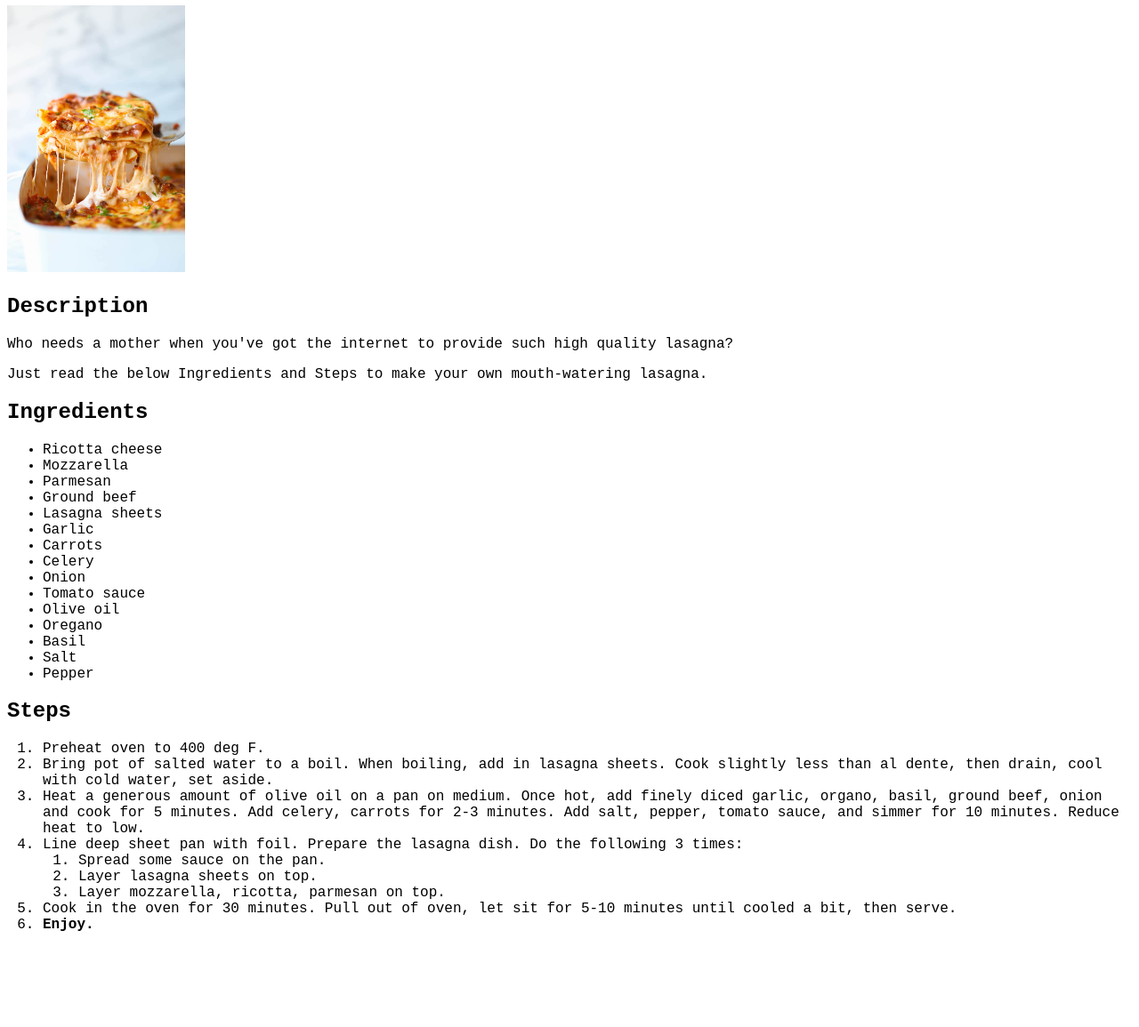
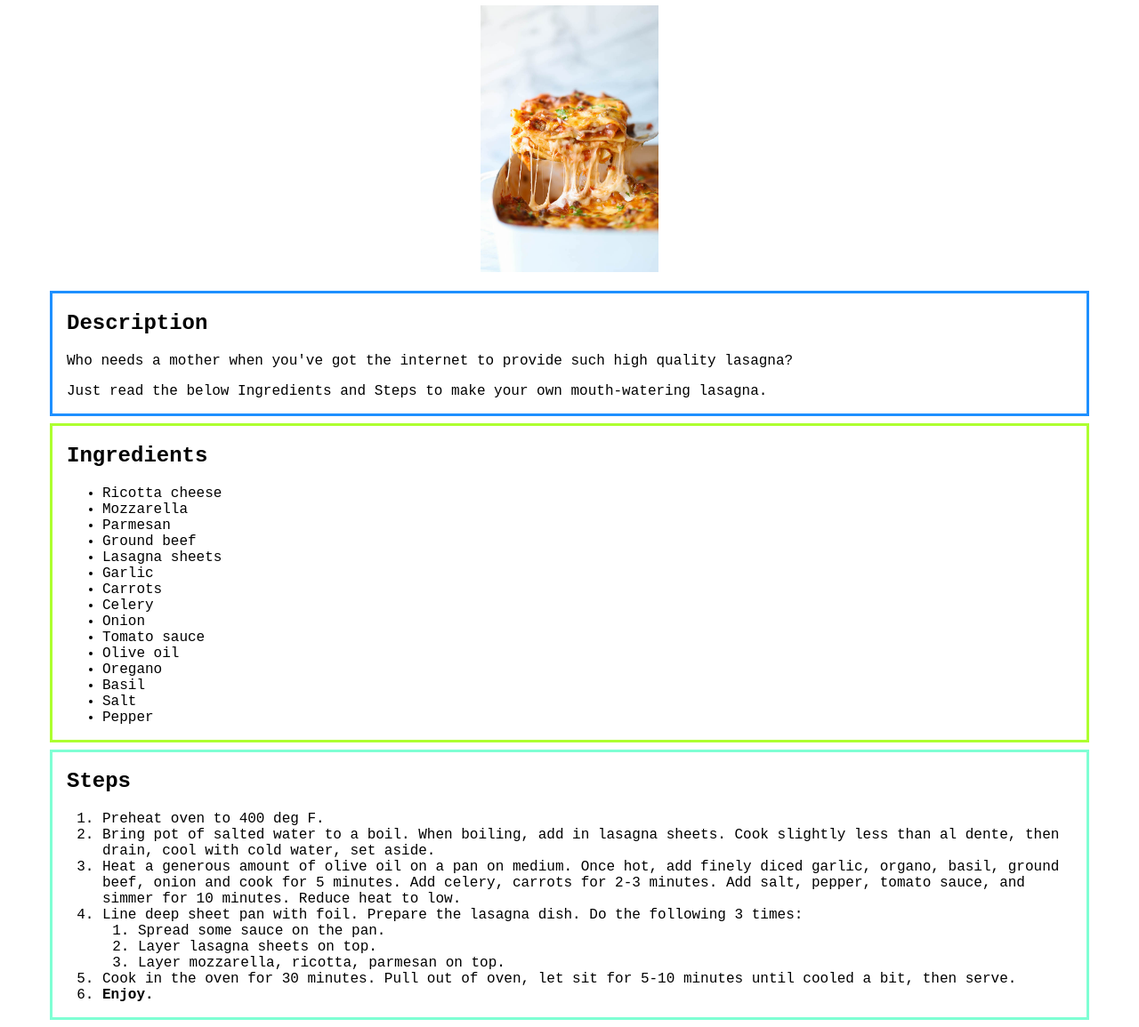
Before and after one commit to psqualirail/odin-recipes, a plain HTML site: page recipes/lasagna.html in a window 1280 px wide. Shown: the part 74-1229 px from the top of the page at 89% size. Before the commit the page ends 1139 px from the top, so only its background shows below. Drawn offline with Linux system fonts and the light colour scheme.

Commit message:
feat: add padding and margin styles

```diff
--- a/recipes/lasagna.html
+++ b/recipes/lasagna.html
@@ -8,11 +8,16 @@
     <link rel="stylesheet" href="../styles.css">
 </head>
 <body>
+    <div class="topdiv">
         <h1>Lasagna Delight</h1>
         <img src="../images/lasagna.jpg" alt="A dangerously cheesy lasagna" width="200">
+    </div>
+    <section class="description">
         <h2>Description</h2>
         <p>Who needs a mother when you've got the internet to provide such high quality lasagna?</p>
         <p>Just read the below Ingredients and Steps to make your own mouth-watering lasagna.</em></p>
+    </section>
+    <section class="ingredients">
         <h2>Ingredients</h2>
         <ul>
             <li>Ricotta cheese</li>
@@ -31,6 +36,8 @@
             <li>Salt</li>
             <li>Pepper</li>
         </ul>
+    </section>
+    <section class="steps">
         <h2>Steps</h2>
         <ol>
             <li>Preheat oven to 400 deg F.</li>
@@ -45,5 +52,6 @@
             <li>Cook in the oven for 30 minutes.  Pull out of oven, let sit for 5-10 minutes until cooled a bit, then serve.</li>
             <li><strong>Enjoy.</strong></li>
         </ol>
+    </section>
 </body>
 </html>
--- a/styles.css
+++ b/styles.css
@@ -1,4 +1,5 @@
 * {
+    /* border-style: border-box; */
     font-family: 'Courier New', 'Verdana', 'Helvetica', sans-serif;
     /* font-family: fantasy; */
 }
@@ -10,4 +11,27 @@ a {
 
 h1 {
     color: red;
+    text-align: center;
 }
+
+section.description {
+    border: 3px solid dodgerblue;
+    padding: 0 16px;
+    margin: 16px 48px 0;
+}
+
+section.ingredients {
+    border: 3px solid  greenyellow;
+    padding: 0 16px;
+    margin: 8px 48px;
+}
+
+section.steps {
+    border: 3px solid aquamarine;
+    padding: 0 16px;
+    margin: 8px 48px;
+}
+
+.topdiv {
+    text-align: center;
+}
```
Also changed, not shown: index.html (+1 -1 lines), recipes/chicken-cacciatore.html (+8 -0 lines). Lines whose indentation alone changed are shown as unchanged.
